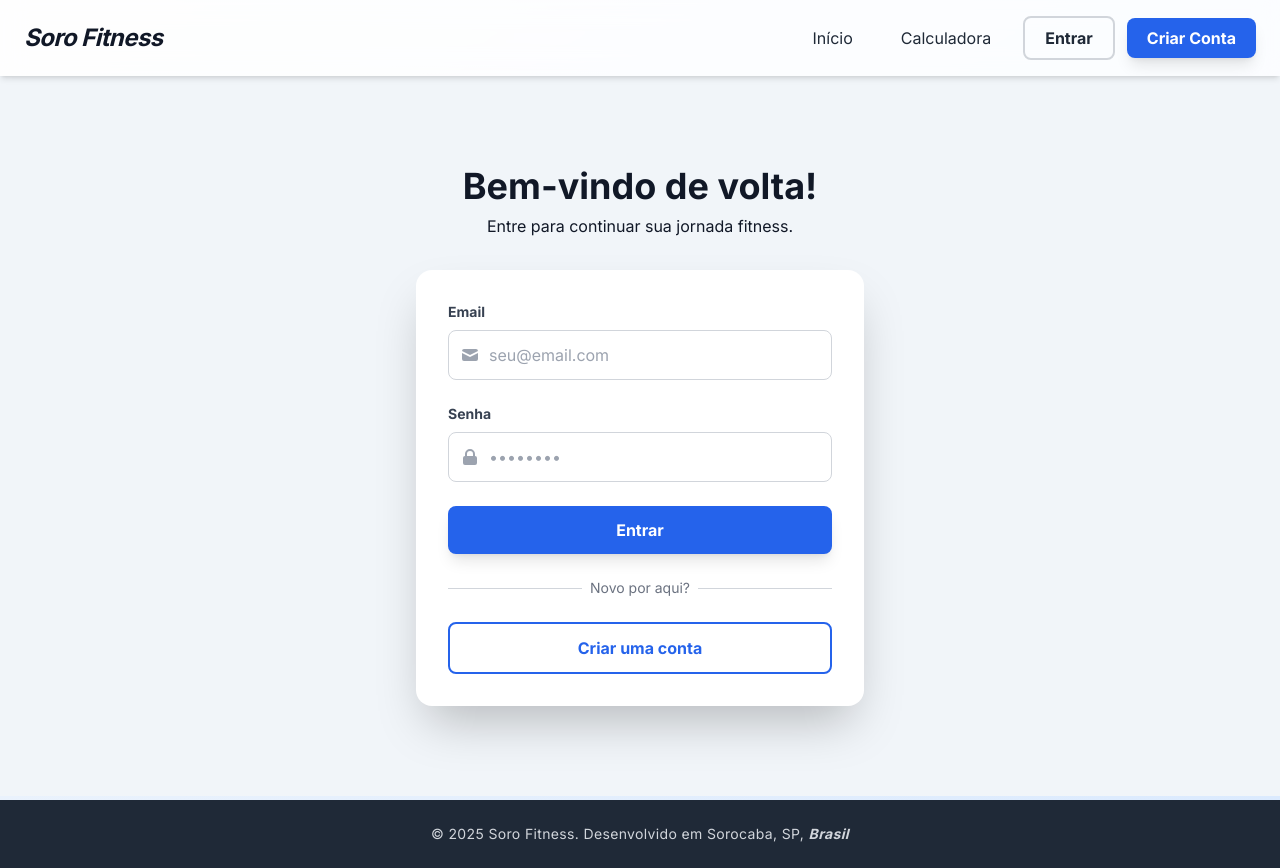
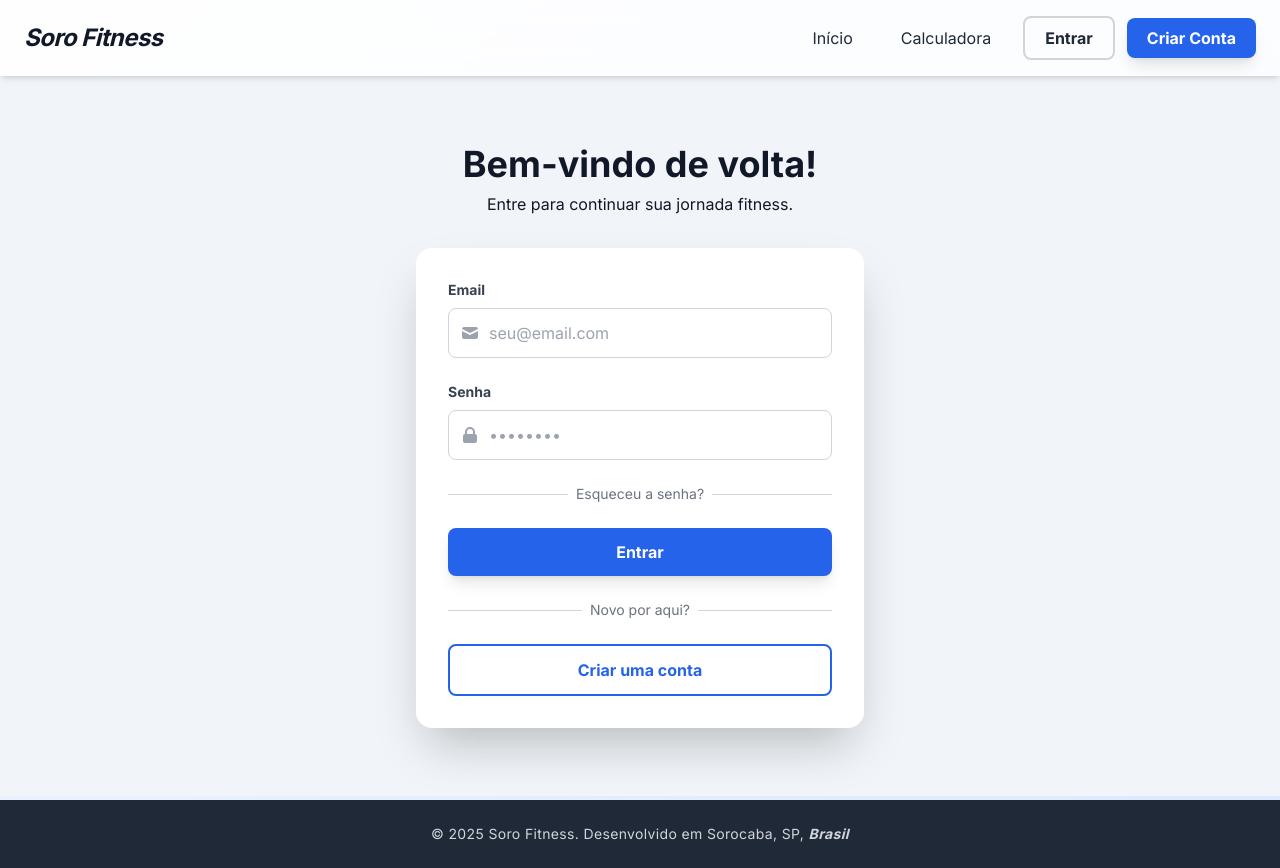
Before and after one commit to gustahxn/CalcImc, a React (Vite) app in the folder calcImc/: page /login in a window 1280 px wide. Built offline with nearby package versions, Linux system fonts and the light colour scheme; no server answers.

Commit message:
Add ahref de resetar senha

```diff
--- a/calcImc/src/components/Login.jsx
+++ b/calcImc/src/components/Login.jsx
@@ -121,7 +121,16 @@
                 <p className="text-red-700 text-sm font-medium">{error}</p>
               </div>
             )}
-
+            <div className="relative">
+            <div className="absolute inset-0 flex items-center">
+              <div className="w-full border-t border-gray-300"></div>
+            </div>
+              <div className="relative flex justify-center text-sm">
+                <span className="px-2 bg-white text-gray-500">
+                  Esqueceu a senha?
+                </span>
+              </div>
+            </div>
             <button
               type="submit"
               disabled={loading}
@@ -130,7 +139,6 @@
               {loading ? "Entrando..." : "Entrar"}
             </button>
           </form>
-
           <div className="relative my-6">
             <div className="absolute inset-0 flex items-center">
               <div className="w-full border-t border-gray-300"></div>
@@ -141,7 +149,6 @@
               </span>
             </div>
           </div>
-
           <Link
             to="/signup"
             className="block w-full text-center border-2 border-blue-600 text-blue-600 hover:bg-blue-50 font-bold py-3 px-4 rounded-lg transition"
```
